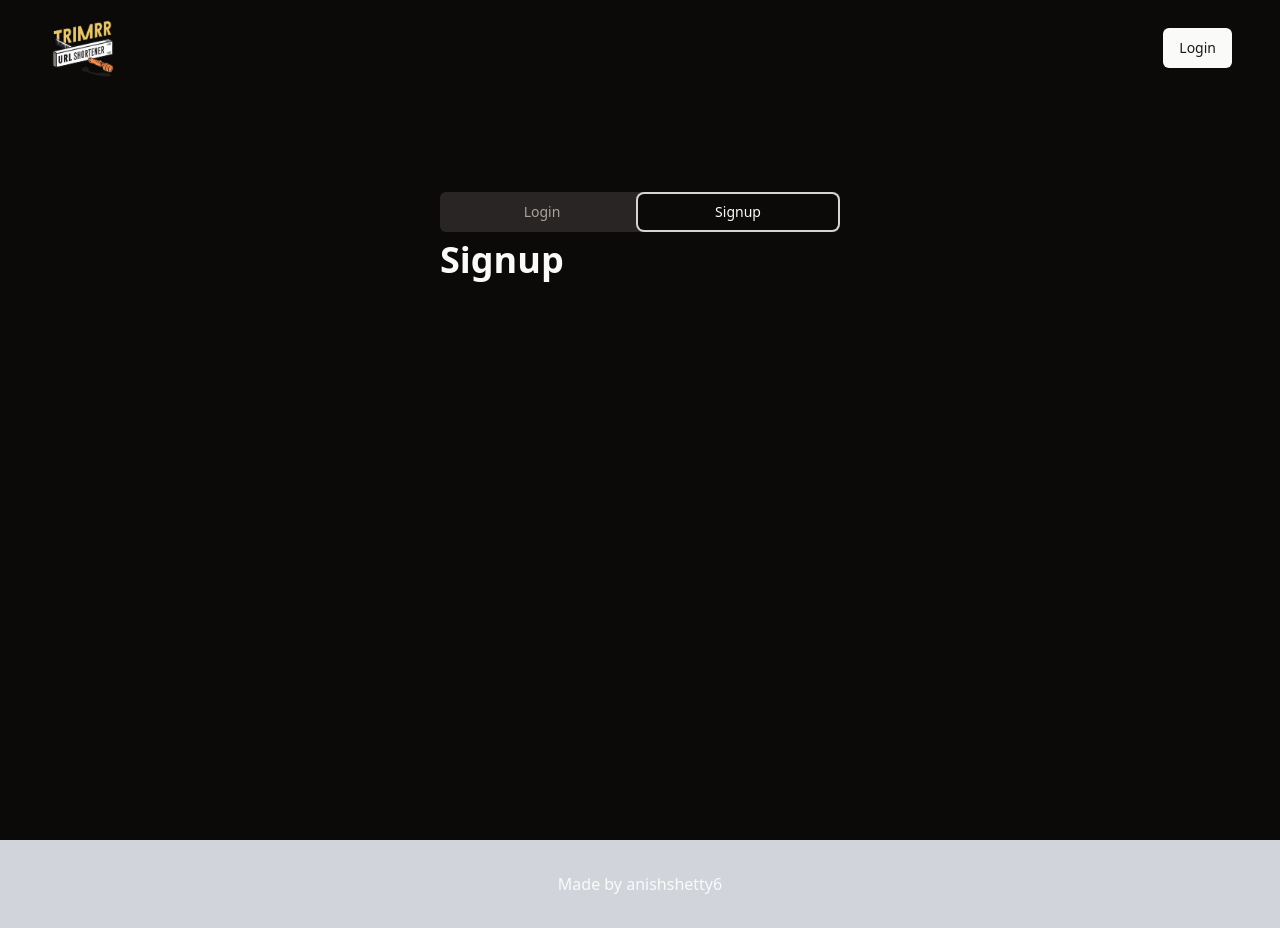
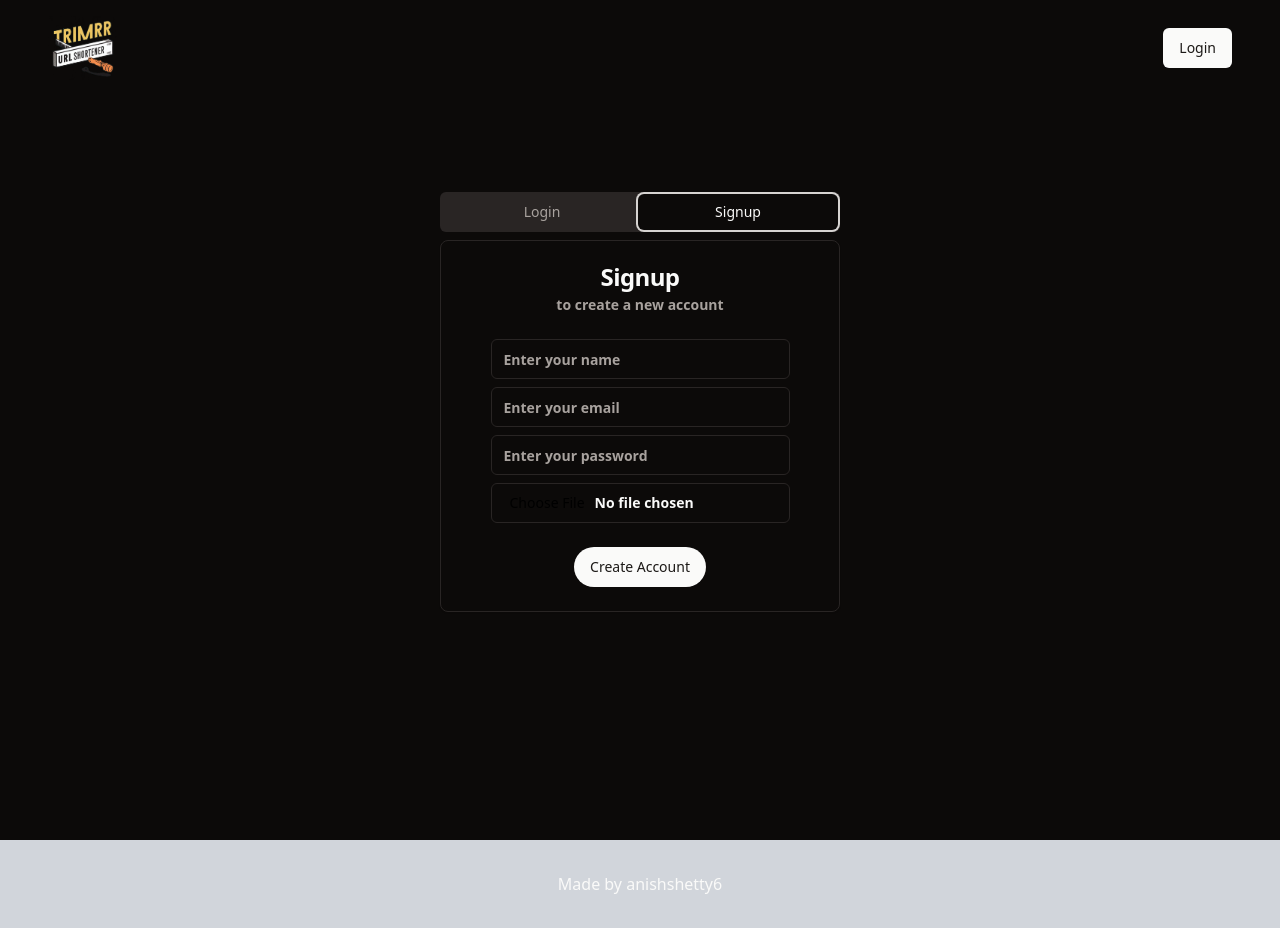
Before and after one commit to anishshetty6/Url_Shortener, a React (Vite) app: page /auth in a window 1280 px wide. Both pictures are taken after a click on the tab "Signup". Built offline with nearby package versions, Linux system fonts and the light colour scheme; no server answers.

Commit message:
signuup component

```diff
--- a/src/components/Signup.jsx
+++ b/src/components/Signup.jsx
@@ -1,8 +1,118 @@
-import React from 'react'
+import React, { useEffect } from 'react'
+import {
+  Card,
+  CardContent,
+  CardDescription,
+  CardFooter,
+  CardHeader,
+  CardTitle,
+} from "@/components/ui/card"
+import { Input } from '@/components/ui/input'
+import { Button } from '@/components/ui/button'
+import { BeatLoader } from 'react-spinners'
+import Error from './Error'
+import * as Yup from 'yup'
+import useFetch from '@/hooks/useFetch'
+import {  signup } from '@/db/apiAuth'
+import { useNavigate, useSearchParams } from 'react-router-dom'
+import { urlState } from '@/context'
+
 
 const Signup = () => {
+  const [errors, setErrors] = React.useState([]);
+  const [formData, setFormData] = React.useState({
+    name: '',
+    email: '',
+    password: '',
+    profile_pic: null,
+  });
+
+  const navigate = useNavigate();
+  let [searchParams] = useSearchParams();
+  const longLink = searchParams.get('createNew')
+
+  const handleInputChange = (e) => {
+    const { name, value, files } = e.target;
+    setFormData((prevState) => ({
+      ...prevState,
+      [name]: files ? files[0] : value,
+    }));
+  };
+
+  const { data, error, loading, fn: fnSignup } = useFetch(signup, formData);
+  const { fetchUser } = urlState();
+
+  useEffect(() => {
+    if (error == null && data) {
+      navigate(`/dash?${longLink ? `createNew=${longLink}` : ''}`);
+      fetchUser();
+    }
+  }, [data, error])
+
+  const handleSignup = async () => {
+    setErrors([])
+    try {
+      const schema = Yup.object().shape({
+        name: Yup.string().required("Name is required"),
+        email: Yup.string().email("Invalid Email").required("Email is required"),
+        password: Yup.string().min(6, "Password must be at least 6 characters").required("Password is required"),
+        profile_pic:Yup.mixed().required("Profile pic is required"),
+      });
+
+      await schema.validate(formData, { abortEarly: false });
+
+      //api call
+      await fnSignup()
+
+    } catch (e) {
+      const newErrors = {}
+      e?.inner?.forEach((err) => {
+        newErrors[err.path] = err.message;
+      });
+      setErrors(newErrors);
+    }
+  }
+
   return (
-    <div>Signup</div>
+    <div>
+      <Card className="flex flex-col items-center justify-center">
+        <CardHeader>
+          <CardTitle className="flex items-center justify-center ">Signup</CardTitle>
+          <CardDescription>to create a new account </CardDescription>
+          {error && <Error message={error.message} />}
+        </CardHeader>
+        <CardContent className='space y-2'>
+          <div className='space y-1'>
+            <div className='mb-2'>
+              <Input name='name' type='text' placeholder='Enter your name'
+                onChange={handleInputChange} ></Input>
+              {errors.name && <Error message={errors.name} />}
+            </div>
+            <div className='mb-2'>
+              <Input name='email' type='email' placeholder='Enter your email'
+                onChange={handleInputChange} ></Input>
+              {errors.email && <Error message={errors.email} />}
+            </div>
+            <div>
+              <Input name='password' type='password' placeholder='Enter your password'
+                onChange={handleInputChange} ></Input>
+              {errors.password && <Error message={errors.password} />}
+            </div>
+            <div className='mt-2'>
+              <Input name='profile_pic' type='file' accept='image/*'
+                onChange={handleInputChange} ></Input>
+              {errors.profile_pic && <Error message={errors.profile_pic} />}
+            </div>
+          </div>
+        </CardContent>
+        <CardFooter>
+          <Button className='rounded-full ' onClick={handleSignup}>
+            {loading ? <BeatLoader size={10} color='black' /> : 'Create Account'}
+          </Button>
+        </CardFooter>
+      </Card>
+
+    </div>
   )
 }
 
```
